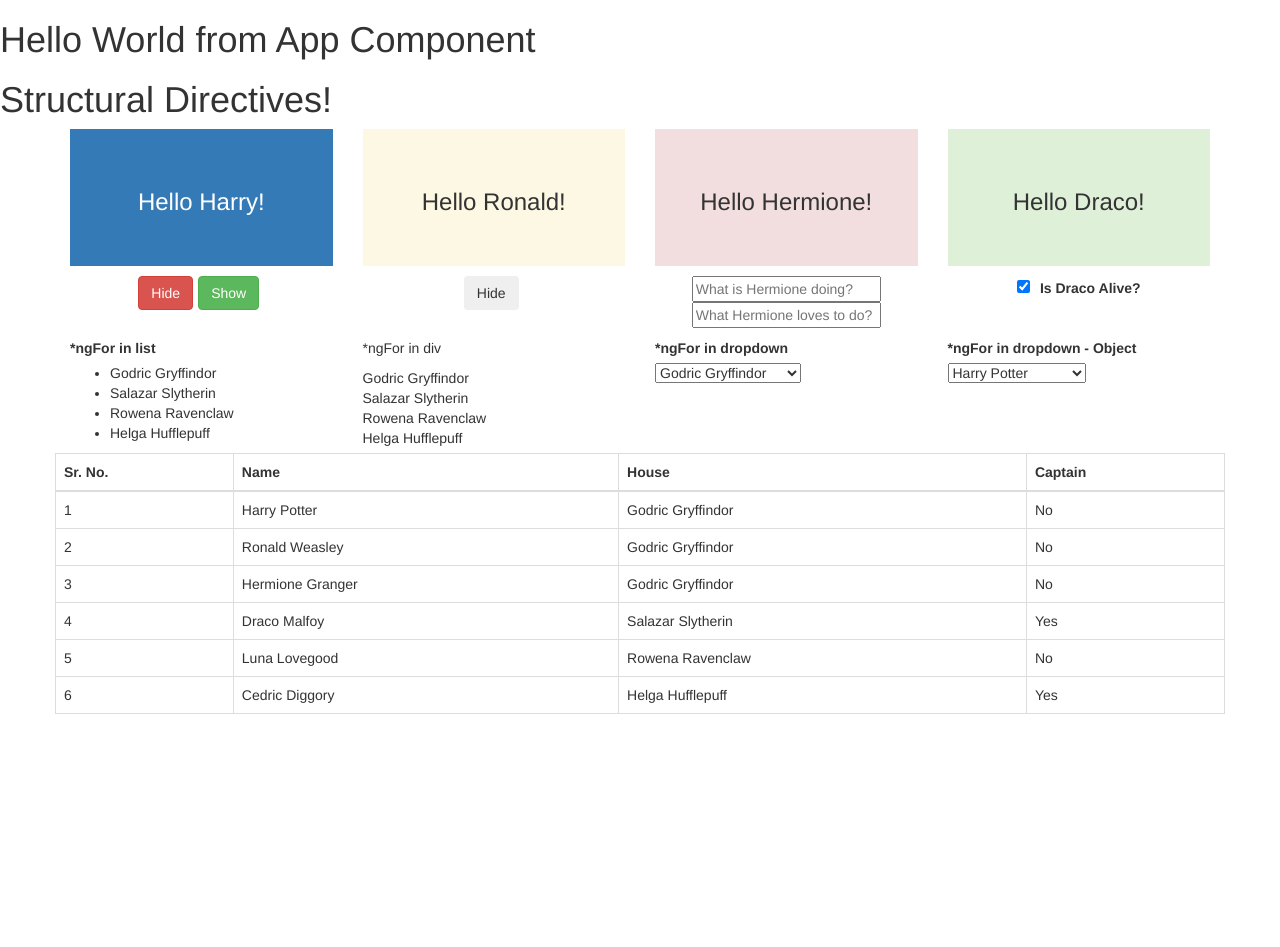
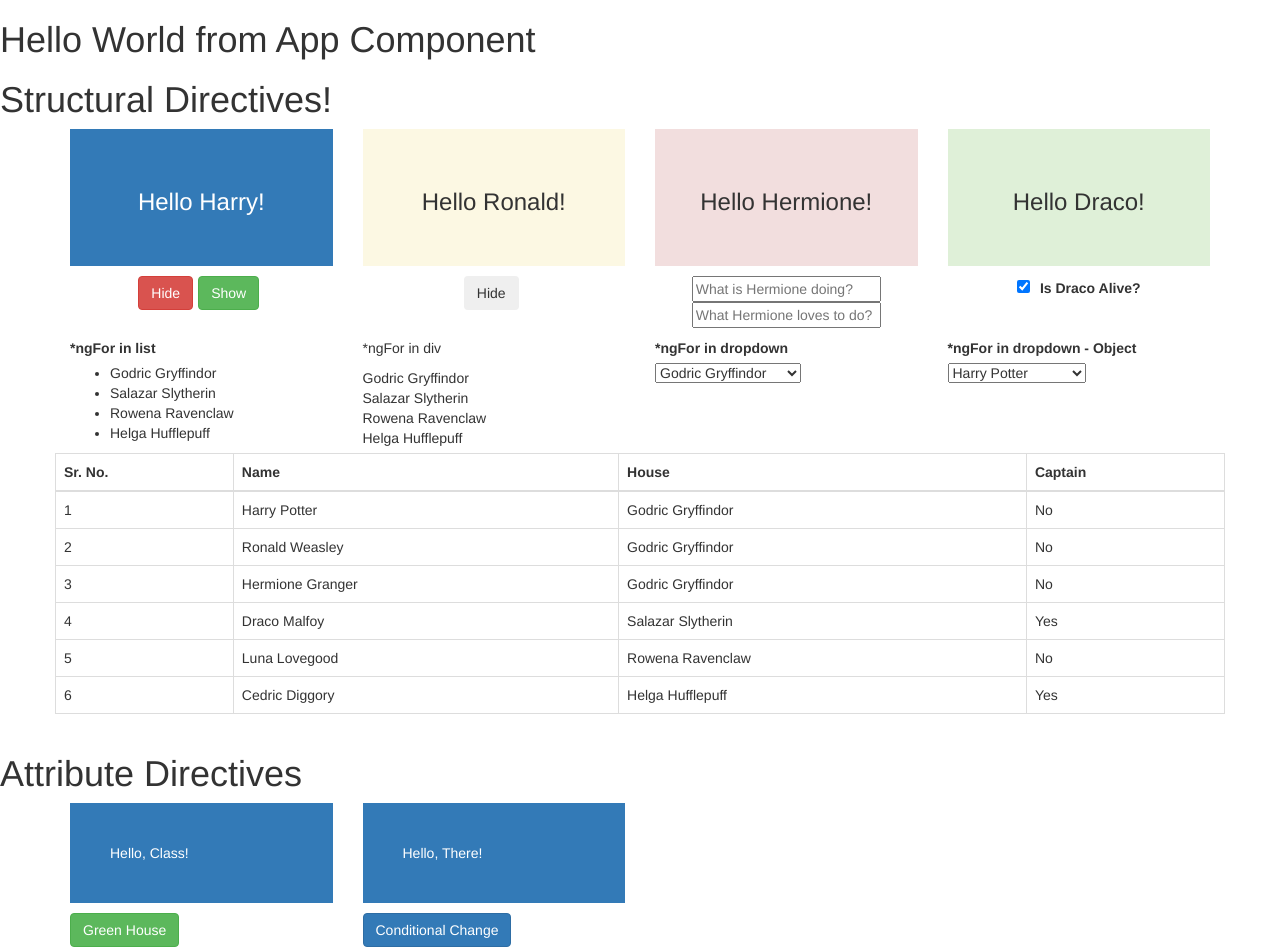
Before and after one commit to mrmSyd/angular-practice-projects, an Angular app in the folder angular18-practice/: page / in a window 1280 px wide. Before the commit the page ends 800 px from the top, so only its background shows below. Built offline with nearby package versions, Linux system fonts and the light colour scheme.

Commit message:
Attribute Directives: [ngClass]

```diff
--- /dev/null
+++ b/angular18-practice/src/app/Components/Directives/attribute-directive/attribute-directive.component.html
@@ -0,0 +1,25 @@
+<div>
+    <h1>Attribute Directives</h1>
+    <div class="container">
+        <div class="row">
+            <div class="col-sm-3">
+                <div [ngClass]="bgHouseColor" class="p-4">
+                    Hello, Class!
+                </div>
+            </div>
+            <div class="col-sm-3">
+                <div [ngClass]="isGreenHouse ? 'bg-success' : 'bg-primary'" class="p-4">
+                    Hello, There!
+                </div>
+            </div>
+        </div>
+        <div class="row">
+            <div class="col-sm-3">
+                <button class="btn btn-success mt-3" (click)="changeHouse();">Green House</button>
+            </div>
+            <div class="col-sm-3">
+                <button class="btn btn-primary mt-3" (click)="changeBgColor();">Conditional Change</button>
+            </div>
+        </div>
+    </div>
+</div>
--- /dev/null
+++ b/angular18-practice/src/app/Components/Directives/attribute-directive/attribute-directive.component.ts
@@ -0,0 +1,23 @@
+import { CommonModule } from '@angular/common';
+import { Component } from '@angular/core';
+
+@Component({
+  selector: 'app-attribute-directive',
+  standalone: true,
+  imports: [CommonModule],
+  templateUrl: './attribute-directive.component.html',
+  styleUrl: './attribute-directive.component.css'
+})
+export class AttributeDirectiveComponent {
+
+  bgHouseColor = "bg-primary";
+  isGreenHouse = false;
+
+  changeHouse(){
+    this.bgHouseColor = "bg-success";
+  }
+
+  changeBgColor(){
+    this.isGreenHouse = !this.isGreenHouse;
+  }
+}
--- a/angular18-practice/src/app/app.component.html
+++ b/angular18-practice/src/app/app.component.html
@@ -3,3 +3,4 @@
 <app-employee-list></app-employee-list>
 <app-data-binding></app-data-binding> -->
 <app-structural-directives></app-structural-directives>
+<app-attribute-directive></app-attribute-directive>
--- a/angular18-practice/src/app/app.component.ts
+++ b/angular18-practice/src/app/app.component.ts
@@ -4,11 +4,12 @@ import { AddEmployeeComponent } from "./Components/add-employee/add-employee.com
 import { EmployeeListComponent } from "./Components/employee-list/employee-list.component";
 import { DataBindingComponent } from "./Components/data-binding/data-binding.component";
 import { StructuralDirectivesComponent } from "./Components/Directives/structural-directives/structural-directives.component";
+import { AttributeDirectiveComponent } from "./Components/Directives/attribute-directive/attribute-directive.component";
 
 @Component({
   selector: 'app-root',
   standalone: true,
-  imports: [RouterOutlet, AddEmployeeComponent, EmployeeListComponent, DataBindingComponent, StructuralDirectivesComponent],
+  imports: [RouterOutlet, AddEmployeeComponent, EmployeeListComponent, DataBindingComponent, StructuralDirectivesComponent, AttributeDirectiveComponent],
   templateUrl: './app.component.html',
   styleUrl: './app.component.css'
 })
```
Also changed, not shown: angular18-practice/src/app/Components/Directives/attribute-directive/attribute-directive.component.css (added), 1 other file (tests, documents, lock files or other folders).
